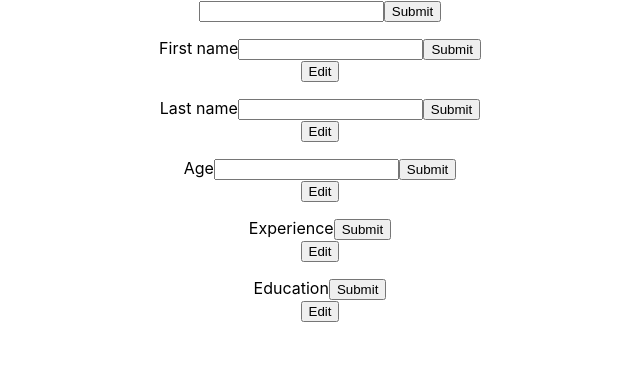
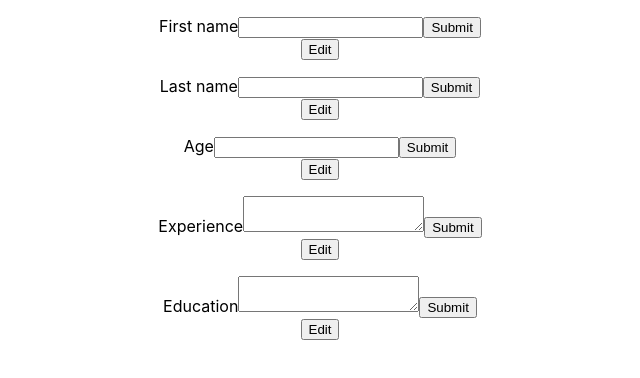
Before and after one commit to DanielNicolae/react_exercice, a React (Create React App) app: page / in a window 1280 px wide. Shown: the top 378 px of the page, without its empty margins (320-960 px from the left). Built offline with nearby package versions, Linux system fonts and the light colour scheme.

Commit message:
I solved the bug regarding the text area and I eliminated the first submit field (for the task list).

```diff
--- a/src/App.js
+++ b/src/App.js
@@ -133,14 +133,14 @@ function App() {
 
   return (
     <div className="App">
-      <form onSubmit={handleSubmit}>
+      {/* <form onSubmit={handleSubmit}>
         <input type="text" onChange={(e) => {
           setText(text => e.target.value);
           console.log(text);
         }}></input>
         <button>Submit</button>
-      </form>
-      <Overview list={taskArray} />
+      </form> */}
+      {/* <Overview list={taskArray} /> */}
       <div className="firstNameContainer">
         <p className="firstName"></p>
         <form className="inputFirstName" onSubmit={submitFirstName}>
@@ -150,7 +150,7 @@ function App() {
           }}></input>
           <button>Submit</button>
         </form>
-        <button classname="editFirstName" onClick={editFirstName}>Edit</button>
+        <button classname="editFirstName hide" onClick={editFirstName}>Edit</button>
       </div>
       <div className="lastNameContainer">
         <p className="lastName"></p>
@@ -178,9 +178,9 @@ function App() {
         <p className="experience"></p>
         <form className="inputExperience" onSubmit={submitExperience}>
           <label for="Experience">Experience</label>
-          <inputField type="text" name="Experience" onChange={(e) => {
+          <textarea type="text" name="Experience" onChange={(e) => {
             setText(text => e.target.value);
-          }}></inputField>
+          }}></textarea>
           <button>Submit</button>
         </form>
         <button classname="editExperience" onClick={editExperience}>Edit</button>
@@ -189,9 +189,9 @@ function App() {
         <p className="education"></p>
         <form className="inputEducation" onSubmit={submitEducation}>
           <label for="Education">Education</label>
-          <inputField type="text" name="Education" onChange={(e) => {
+          <textarea type="text" name="Education" onChange={(e) => {
             setText(text => e.target.value);
-          }}></inputField>
+          }}></textarea>
           <button>Submit</button>
         </form>
         <button classname="editEducation" onClick={editEducation}>Edit</button>
```
